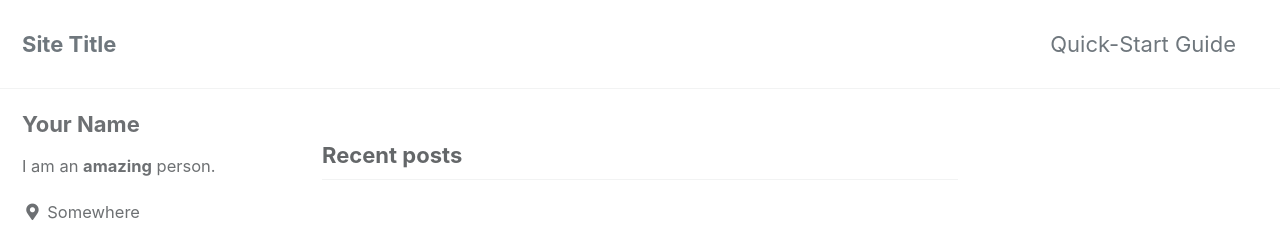
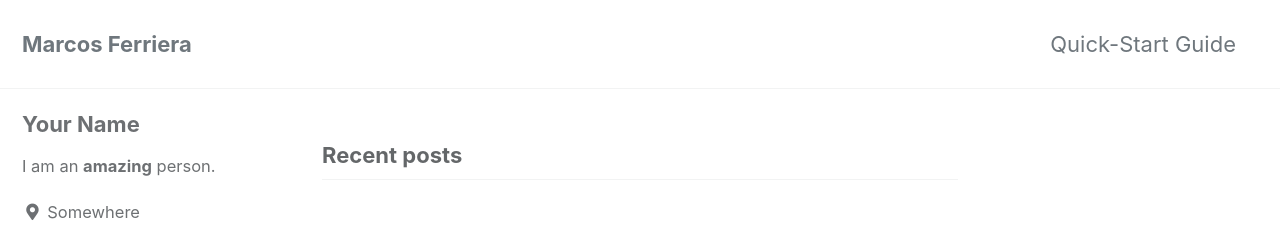
Before and after one commit to mrondfer/mrondfer.github.io, a Jekyll site: the page built from index.html, in a window 1280 px wide. Shown: the top 225 px of the page. Built offline with Jekyll 4.4.1, drawn with Linux system fonts in a browser that asks for light colours; cached includes are drawn as plain includes; the list of posts is cut into pages by our own code.

Commit message:
Adicionei um título

```diff
--- a/_config.yml
+++ b/_config.yml
@@ -16,11 +16,11 @@ minimal_mistakes_skin    : "default" # "air", "aqua", "contrast", "dark", "dirt"
 
 # Site Settings
 locale                   : "en-US"
-title                    : "Site Title"
+title                    : "Marcos Ferriera"
 title_separator          : "-"
 subtitle                 : # site tagline that appears below site title in masthead
 name                     : "Marcos Ferreira"
-description              : "An amazing website."
+description              : "Site em construção"
 url                      : # the base hostname & protocol for your site e.g. "https://mmistakes.github.io"
 baseurl                  : # the subpath of your site, e.g. "/blog"
 repository               : # GitHub username/repo-name e.g. "mmistakes/minimal-mistakes"
```
